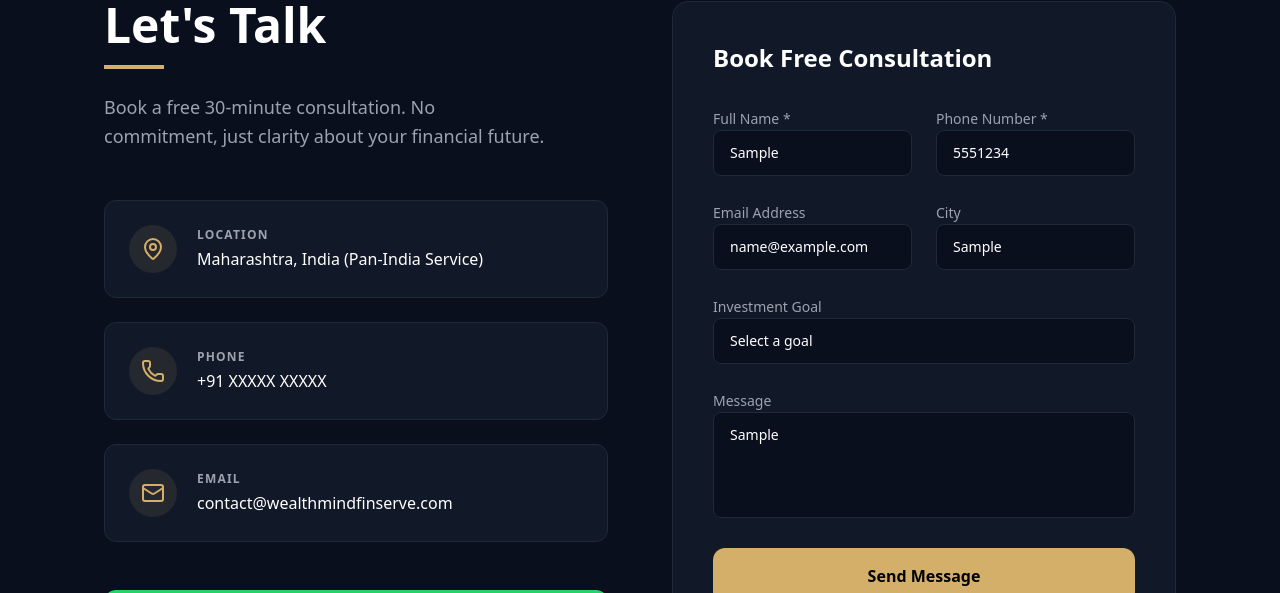
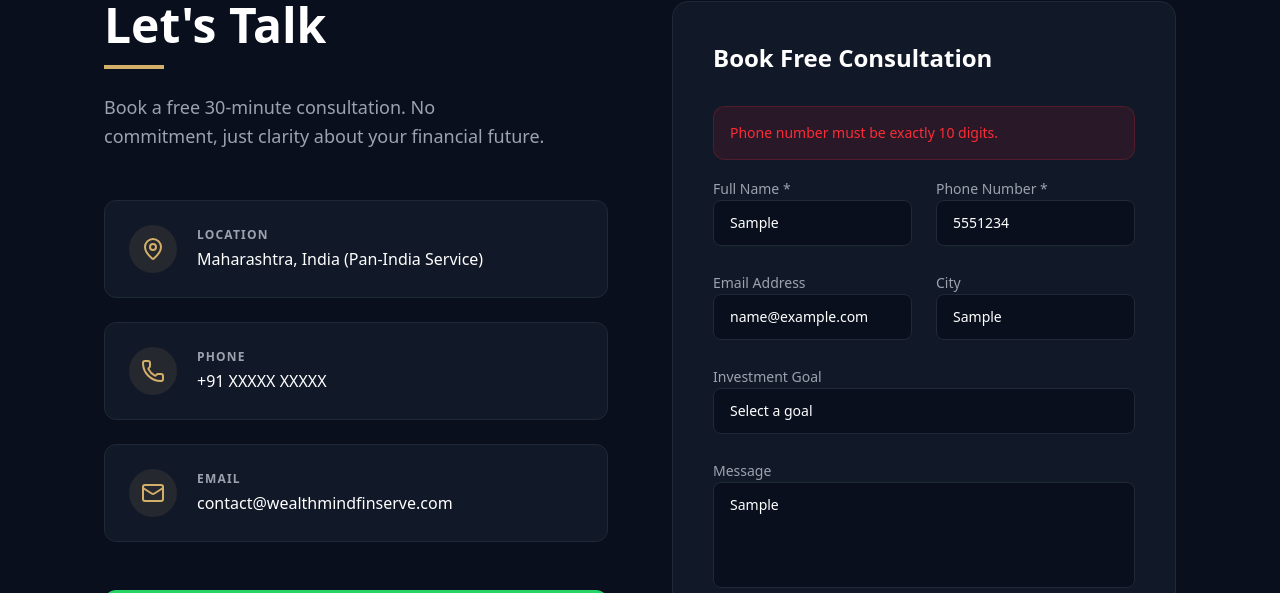
Before and after one commit to atharvkothawale/wealthmind, a Next.js app: page /contact in a window 1280 px wide. Both pictures are taken after typing "Sample", "5551234", "name@example.com", "Sample", "Sample" into the empty fields and a click on the button "Send Message". Shown: the part 207-800 px from the top of the page. Built offline with nearby package versions, Linux system fonts and the light colour scheme; no server answers.

Commit message:
feat: Integrate Supabase client and connect contact form

```diff
--- a/package.json
+++ b/package.json
@@ -14,6 +14,7 @@
     "@radix-ui/react-slot": "^1.2.4",
     "@radix-ui/react-switch": "^1.2.6",
     "@radix-ui/react-tabs": "^1.1.13",
+    "@supabase/supabase-js": "^2.105.4",
     "class-variance-authority": "^0.7.1",
     "clsx": "^2.1.1",
     "lucide-react": "^1.16.0",
--- a/src/app/contact/page.tsx
+++ b/src/app/contact/page.tsx
@@ -1,9 +1,70 @@
 "use client";
 
-import React from 'react';
-import { MapPin, Phone, Mail, MessageCircle } from 'lucide-react';
+import React, { useState } from 'react';
+import { MapPin, Phone, Mail, MessageCircle, CheckCircle, Loader2 } from 'lucide-react';
+import { supabase } from '@/lib/supabase';
 
 export default function ContactPage() {
+  const [name, setName] = useState('');
+  const [phone, setPhone] = useState('');
+  const [email, setEmail] = useState('');
+  const [city, setCity] = useState('');
+  const [investment_goal, setInvestmentGoal] = useState('');
+  const [message, setMessage] = useState('');
+
+  const [isLoading, setIsLoading] = useState(false);
+  const [isSuccess, setIsSuccess] = useState(false);
+  const [error, setError] = useState('');
+
+  const handleSubmit = async (e: React.FormEvent) => {
+    e.preventDefault();
+    setError('');
+    setIsSuccess(false);
+
+    if (!name.trim()) {
+      setError('Name is required.');
+      return;
+    }
+
+    const phoneClean = phone.replace(/\D/g, '');
+    if (!phoneClean || phoneClean.length !== 10) {
+      setError('Phone number must be exactly 10 digits.');
+      return;
+    }
+
+    setIsLoading(true);
+
+    try {
+      const { error: submitError } = await supabase
+        .from('leads')
+        .insert([{
+          name,
+          phone: phoneClean,
+          email,
+          city,
+          investment_goal,
+          message,
+          source: 'website'
+        }]);
+
+      if (submitError) {
+        setError(submitError.message || 'Failed to submit the form.');
+      } else {
+        setIsSuccess(true);
+        setName('');
+        setPhone('');
+        setEmail('');
+        setCity('');
+        setInvestmentGoal('');
+        setMessage('');
+      }
+    } catch (err: any) {
+      setError(err.message || 'An unexpected error occurred.');
+    } finally {
+      setIsLoading(false);
+    }
+  };
+
   return (
     <div className="bg-[#0A0F1E] min-h-screen pt-32 pb-24">
       <div className="max-w-6xl mx-auto px-6 md:px-10">
@@ -65,7 +126,25 @@ export default function ContactPage() {
           >
             <h2 className="text-2xl font-bold text-white mb-8">Book Free Consultation</h2>
 
-            <form className="space-y-6">
+            {isSuccess ? (
+              <div className="bg-green-500/10 border border-green-500/20 text-green-500 p-6 rounded-xl flex flex-col items-center justify-center gap-4 text-center mb-6">
+                <CheckCircle size={48} className="text-green-500" />
+                <p className="text-lg font-medium">Thank you! We'll contact you within 24 hours.</p>
+                <button
+                  onClick={() => setIsSuccess(false)}
+                  className="mt-2 text-sm text-green-400 hover:text-green-300 underline"
+                >
+                  Submit another inquiry
+                </button>
+              </div>
+            ) : (
+              <form onSubmit={handleSubmit} className="space-y-6">
+                {error && (
+                  <div className="bg-red-500/10 border border-red-500/20 text-red-500 p-4 rounded-xl text-sm mb-4">
+                    {error}
+                  </div>
+                )}
+
                 <div className="grid grid-cols-1 md:grid-cols-2 gap-6">
                   <div className="space-y-2">
                     <label className="text-sm font-medium text-[#9CA3AF]">Full Name *</label>
@@ -73,6 +152,8 @@ export default function ContactPage() {
                       type="text"
                       required
                       placeholder="Enter your name"
+                      value={name}
+                      onChange={(e) => setName(e.target.value)}
                       className="w-full bg-[#0A0F1E] border border-[#1F2937] rounded-lg px-4 py-3 text-white placeholder-[#9CA3AF] focus:border-[#D4AF6A] outline-none transition-colors text-sm"
                     />
                   </div>
@@ -81,7 +162,9 @@ export default function ContactPage() {
                     <input
                       type="tel"
                       required
-                    placeholder="Enter phone number"
+                      placeholder="Enter 10-digit phone number"
+                      value={phone}
+                      onChange={(e) => setPhone(e.target.value)}
                       className="w-full bg-[#0A0F1E] border border-[#1F2937] rounded-lg px-4 py-3 text-white placeholder-[#9CA3AF] focus:border-[#D4AF6A] outline-none transition-colors text-sm"
                     />
                   </div>
@@ -93,6 +176,8 @@ export default function ContactPage() {
                     <input
                       type="email"
                       placeholder="Enter email address"
+                      value={email}
+                      onChange={(e) => setEmail(e.target.value)}
                       className="w-full bg-[#0A0F1E] border border-[#1F2937] rounded-lg px-4 py-3 text-white placeholder-[#9CA3AF] focus:border-[#D4AF6A] outline-none transition-colors text-sm"
                     />
                   </div>
@@ -101,6 +186,8 @@ export default function ContactPage() {
                     <input
                       type="text"
                       placeholder="Enter city"
+                      value={city}
+                      onChange={(e) => setCity(e.target.value)}
                       className="w-full bg-[#0A0F1E] border border-[#1F2937] rounded-lg px-4 py-3 text-white placeholder-[#9CA3AF] focus:border-[#D4AF6A] outline-none transition-colors text-sm"
                     />
                   </div>
@@ -108,7 +195,11 @@ export default function ContactPage() {
 
                 <div className="space-y-2">
                   <label className="text-sm font-medium text-[#9CA3AF]">Investment Goal</label>
-                <select className="w-full bg-[#0A0F1E] border border-[#1F2937] rounded-lg px-4 py-3 text-white focus:border-[#D4AF6A] outline-none transition-colors text-sm appearance-none cursor-pointer">
+                  <select
+                    value={investment_goal}
+                    onChange={(e) => setInvestmentGoal(e.target.value)}
+                    className="w-full bg-[#0A0F1E] border border-[#1F2937] rounded-lg px-4 py-3 text-white focus:border-[#D4AF6A] outline-none transition-colors text-sm appearance-none cursor-pointer"
+                  >
                     <option value="">Select a goal</option>
                     <option value="SIP">SIP</option>
                     <option value="Lumpsum">Lumpsum</option>
@@ -124,12 +215,15 @@ export default function ContactPage() {
                   <textarea
                     rows={4}
                     placeholder="How can we help you?"
+                    value={message}
+                    onChange={(e) => setMessage(e.target.value)}
                     className="w-full bg-[#0A0F1E] border border-[#1F2937] rounded-lg px-4 py-3 text-white placeholder-[#9CA3AF] focus:border-[#D4AF6A] outline-none transition-colors text-sm resize-none"
                   ></textarea>
                 </div>
 
                 <button
-                type="button"
+                  type="submit"
+                  disabled={isLoading}
                   style={{
                     backgroundColor: '#D4AF6A',
                     color: '#000',
@@ -139,14 +233,23 @@ export default function ContactPage() {
                     borderRadius: '12px',
                     fontWeight: '700',
                     fontSize: '16px',
-                  cursor: 'pointer',
-                  width: '100%'
+                    cursor: isLoading ? 'not-allowed' : 'pointer',
+                    width: '100%',
+                    opacity: isLoading ? 0.7 : 1,
                   }}
-                className="transition-all hover:opacity-90 active:scale-[0.98]"
+                  className="flex items-center justify-center gap-2 transition-all hover:opacity-90 active:scale-[0.98]"
                 >
-                Send Message
+                  {isLoading ? (
+                    <>
+                      <Loader2 size={20} className="animate-spin" />
+                      Sending...
+                    </>
+                  ) : (
+                    "Send Message"
+                  )}
                 </button>
               </form>
+            )}
 
             <p className="text-[#9CA3AF] text-[10px] mt-4 text-center italic">
               Your information is safe and will never be shared.
--- /dev/null
+++ b/src/lib/supabase.ts
@@ -0,0 +1,6 @@
+import { createClient } from '@supabase/supabase-js'
+
+const supabaseUrl = process.env.NEXT_PUBLIC_SUPABASE_URL!
+const supabaseAnonKey = process.env.NEXT_PUBLIC_SUPABASE_ANON_KEY!
+
+export const supabase = createClient(supabaseUrl, supabaseAnonKey)
```
Also changed, not shown: 1 other file (tests, documents, lock files or other folders). Lines whose indentation alone changed are shown as unchanged.
